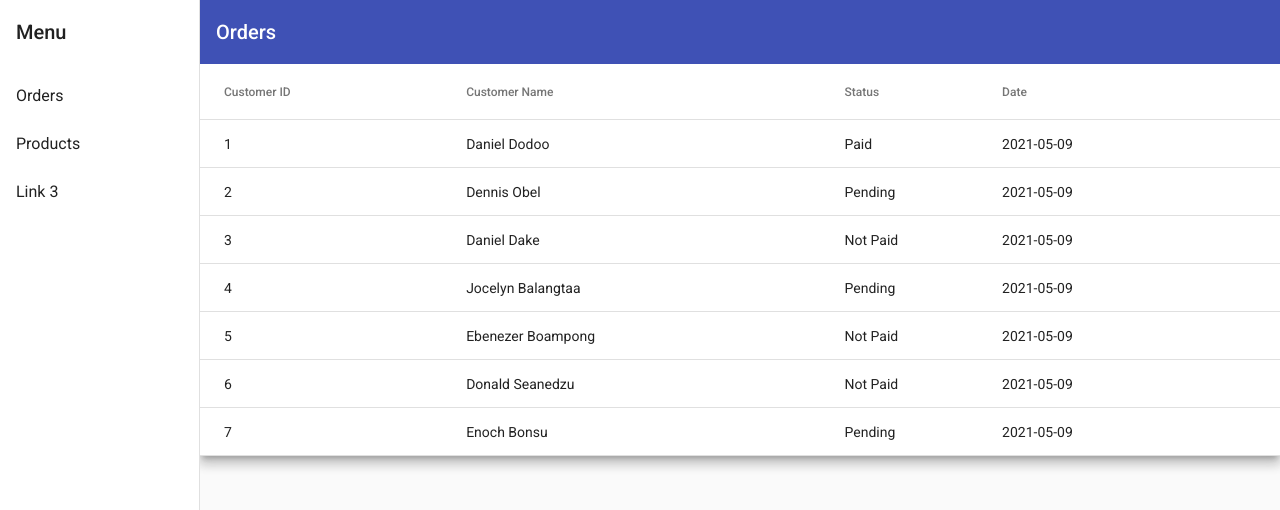
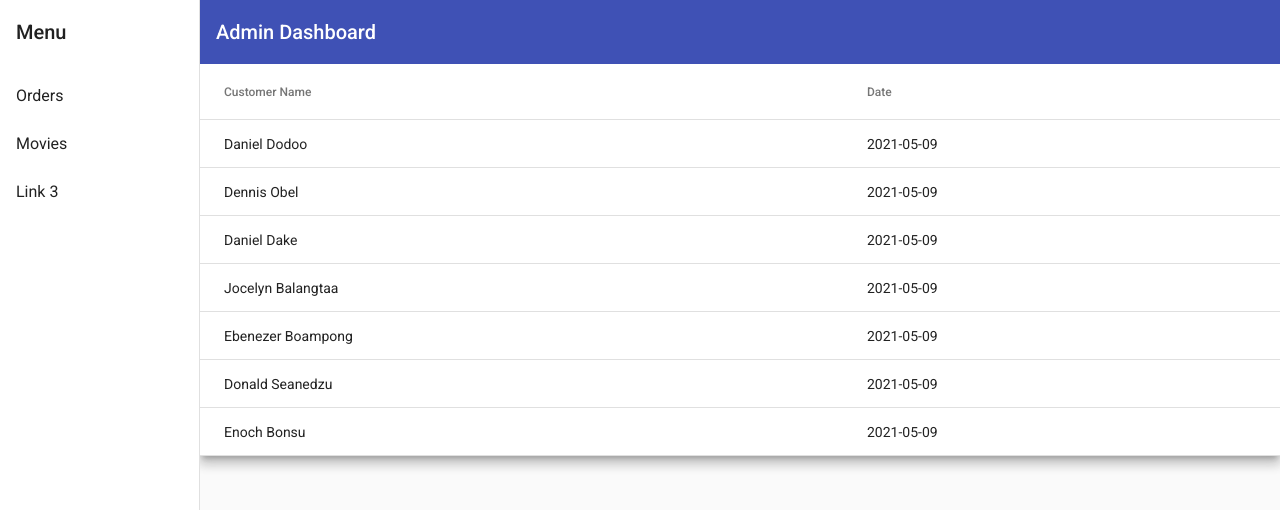
Before and after one commit to ddodoo/vhsrental-frontend, an Angular app: page /orders in a window 1280 px wide. Shown: the top 510 px of the page. Built offline with nearby package versions, Linux system fonts and the light colour scheme.

Commit message:
Updated to orders and movies table

```diff
--- a/src/app/app-routing.module.ts
+++ b/src/app/app-routing.module.ts
@@ -1,11 +1,11 @@
 import { NgModule } from '@angular/core';
 import { RouterModule, Routes } from '@angular/router';
 import {OrdersComponent} from './orders/orders.component'
-import {ProductsComponent} from './products/products.component'
+import {MoviesComponent} from './products/products.component'
 
 const routes: Routes = [
   {path:"orders",component:OrdersComponent},
-  {path:"products", component:ProductsComponent}
+  {path:"products", component:MoviesComponent}
 ];
 
 @NgModule({
--- a/src/app/app.module.ts
+++ b/src/app/app.module.ts
@@ -7,14 +7,14 @@ import { AppComponent } from './app.component';
 import { OrdersComponent } from './orders/orders.component';
 import { MainNavComponent } from './main-nav/main-nav.component';
 import { LayoutModule } from '@angular/cdk/layout';
-import { ProductsComponent } from './products/products.component';
+import { MoviesComponent } from './products/products.component';
 
 @NgModule({
   declarations: [
     AppComponent,
     OrdersComponent,
     MainNavComponent,
-    ProductsComponent
+    MoviesComponent
   ],
   imports: [
     AngularMaterialModule,
--- a/src/app/main-nav/main-nav.component.html
+++ b/src/app/main-nav/main-nav.component.html
@@ -6,7 +6,7 @@
     <mat-toolbar>Menu</mat-toolbar>
     <mat-nav-list>
       <a mat-list-item routerLink="/orders">Orders</a>
-      <a mat-list-item routerLink="/products">Products</a>
+      <a mat-list-item routerLink="/products">Movies</a>
       <a mat-list-item href="#">Link 3</a>
     </mat-nav-list>
   </mat-sidenav>
@@ -20,7 +20,7 @@
         *ngIf="isHandset$ | async">
         <mat-icon aria-label="Side nav toggle icon">menu</mat-icon>
       </button>
-      <span>Orders</span>
+      <span>Admin Dashboard</span>
     </mat-toolbar>
     <!-- Add Content Here -->
      <router-outlet></router-outlet>
--- a/src/app/orders/orders.component.html
+++ b/src/app/orders/orders.component.html
@@ -12,12 +12,6 @@
       <td mat-cell *matCellDef="let element"> {{element.name}} </td>
     </ng-container>
 
-    <!-- Status Column -->
-    <ng-container matColumnDef="status">
-      <th mat-header-cell *matHeaderCellDef> Status </th>
-      <td mat-cell *matCellDef="let element"> {{element.status}} </td>
-    </ng-container>
-
     <!-- Date Column -->
     <ng-container matColumnDef="date">
       <th mat-header-cell *matHeaderCellDef> Date </th>
--- a/src/app/orders/orders.component.ts
+++ b/src/app/orders/orders.component.ts
@@ -1,20 +1,19 @@
 import {Component} from '@angular/core';
 
 export interface CustomerData {
-  id: number;
+
   name: string;
-  status: string;
   date: string;
 }
 
 const ELEMENT_DATA: CustomerData[] = [
-  {id: 1, name: 'Daniel Dodoo', status: "Paid", date: '2021-05-09'},
-  {id: 2, name: 'Dennis Obel', status: "Pending", date: '2021-05-09'},
-  {id: 3, name: 'Daniel Dake', status: "Not Paid", date: '2021-05-09'},
-  {id: 4, name: 'Jocelyn Balangtaa', status: "Pending", date: '2021-05-09'},
-  {id: 5, name: 'Ebenezer Boampong', status: "Not Paid", date: '2021-05-09'},
-  {id: 6, name: 'Donald Seanedzu', status:"Not Paid", date: '2021-05-09'},
-  {id: 7, name: 'Enoch Bonsu', status:"Pending", date: '2021-05-09'},
+  {name: 'Daniel Dodoo', date: '2021-05-09'},
+  {name: 'Dennis Obel', date: '2021-05-09'},
+  {name: 'Daniel Dake', date: '2021-05-09'},
+  {name: 'Jocelyn Balangtaa', date: '2021-05-09'},
+  {name: 'Ebenezer Boampong', date: '2021-05-09'},
+  {name: 'Donald Seanedzu', date: '2021-05-09'},
+  {name: 'Enoch Bonsu', date: '2021-05-09'},
 ];
 
 
@@ -26,6 +25,6 @@ const ELEMENT_DATA: CustomerData[] = [
 
 export class OrdersComponent{
 
-  displayedColumns: string[] = ['id', 'name', 'status', 'date'];
+  displayedColumns: string[] = ['name', 'date'];
   dataSource = ELEMENT_DATA;
 }
--- a/src/app/products/products.component.ts
+++ b/src/app/products/products.component.ts
@@ -5,7 +5,7 @@ import { Component, OnInit } from '@angular/core';
   templateUrl: './products.component.html',
   styleUrls: ['./products.component.css']
 })
-export class ProductsComponent implements OnInit {
+export class MoviesComponent implements OnInit {
 
   constructor() { }
 
```
